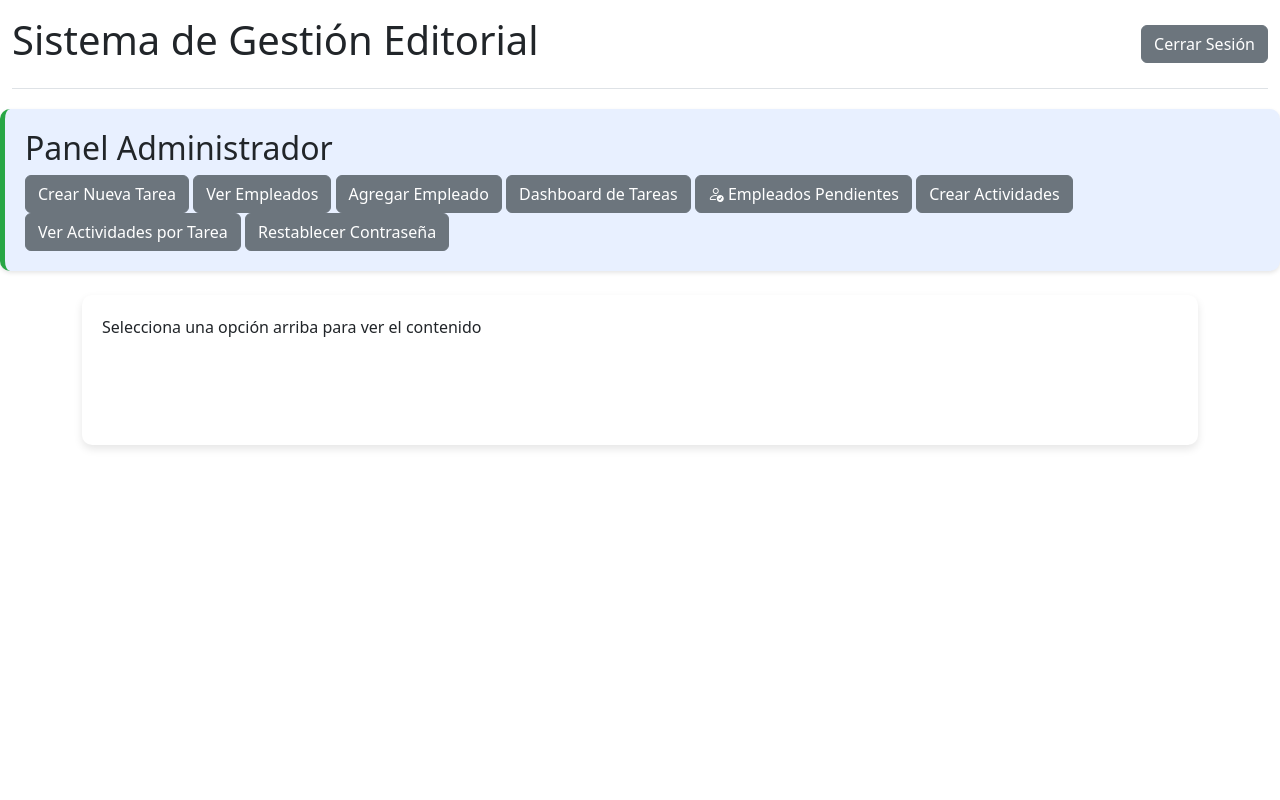
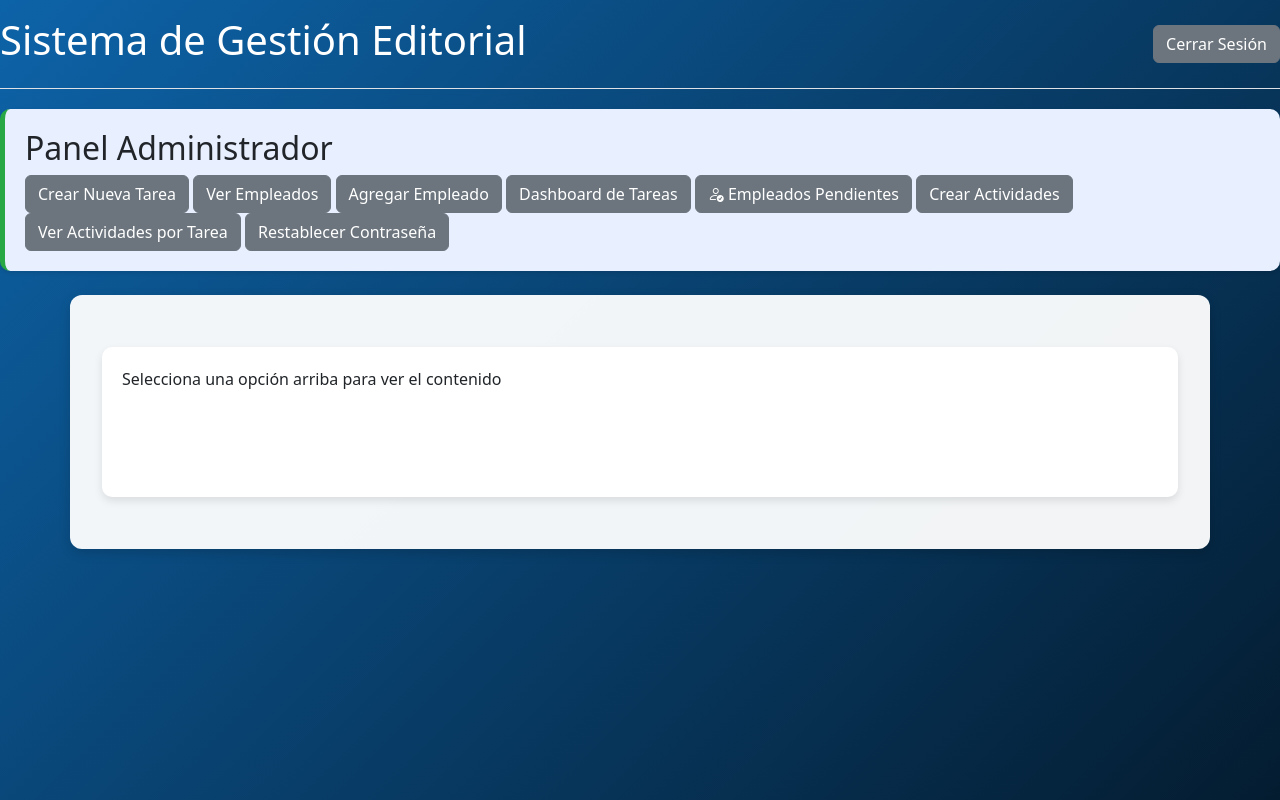
Before and after one commit to jairocron/Gestion-Editorial, a PHP site: page /admin/panel_admin.php in a window 1280 px wide. Run offline with PHP 8.4, Linux system fonts and the light colour scheme; the visitor is signed in with stand-in values (Sample User, id 1); a stand-in replaces the project's code that opens the database connection.

Commit message:
mejoras visuales en el panel de administración, estandarización de botones  y aplicación de background

```diff
--- a/admin/panel_admin.php
+++ b/admin/panel_admin.php
@@ -20,14 +20,14 @@ if (!isset($_SESSION['user_id']) || $_SESSION['user_rol'] !== 'ADMIN') {
     <meta http-equiv="Pragma" content="no-cache" />
     <meta http-equiv="Expires" content="0" />
 </head>
-<body>
+<body class="admin-dashboard">
     <div class="container-fluid">
         <div class="d-flex justify-content-between align-items-center py-3 border-bottom">
-            <h1>Sistema de Gestión Editorial</h1>
+            <span style="color:white;"><h1>Sistema de Gestión Editorial</h1></span>
             <button class="btn btn-secondary" onclick="cerrarSesion()">Cerrar Sesión</button>
         </div>
     </div>
-    <div class="seccion-admin">
+    <div class ="seccion-admin">
         <h2>Panel Administrador</h2>
         <button class="btn btn-secondary" onclick="mostrarFormularioTarea()">Crear Nueva Tarea</button>
         <button class="btn btn-secondary" onclick="verEmpleados()">Ver Empleados</button>
@@ -58,7 +58,7 @@ if (!isset($_SESSION['user_id']) || $_SESSION['user_rol'] !== 'ADMIN') {
                     <label for=\"newPassword\" class=\"form-label\">Nueva contraseña</label>\n\
                     <input type=\"text\" class=\"form-control\" id=\"newPassword\" name=\"newPassword\" required>\n\
                 </div>\n\
-                <button type=\"submit\" class=\"btn btn-success w-100\">Restablecer</button>\n\
+                <button type=\"submit\" class=\"btn btn-outline-secondary\">Restablecer</button>\n\
                 <div id=\"mensajeReset\" class=\"mt-3\"></div>\n\
             </form>\n\
         </div>\n\
--- a/empleado/panel_empleado.php
+++ b/empleado/panel_empleado.php
@@ -20,15 +20,15 @@ if (!isset($_SESSION['user_id']) || $_SESSION['user_rol'] !== 'NORMAL') {
 
 
 </head>
-<body>
+<body class="empleado-dashboard">
     <div class="container-fluid">
         <div class="d-flex justify-content-between align-items-center py-3 border-bottom">
-            <h1>Sistema de Gestión Editorial</h1>
+            <span style="color: white;"><h1>Sistema de Gestión Editorial</h1></span>
             <button class="btn btn-secondary" onclick="cerrarSesion()">Cerrar Sesión</button>
         </div>
     </div>
     <div class="seccion-empleado">
-        <h2>Panel Empleado</h2>
+        <span style="color: black;"><h2>Panel Empleado</h2></span>
         <button class="btn btn-secondary" onclick="verMisActividades()">Mis Actividades</button>
         <button class="btn btn-secondary" onclick="marcarCompletada()">Marcar como Completada</button>
         <button class="btn btn-secondary" onclick="verActividadesEnDesarrollo()">Actividades en Desarrollo</button>
--- a/shared/assets/css/styles.css
+++ b/shared/assets/css/styles.css
@@ -279,3 +279,38 @@ footer {
     background-color: #ffffff;
     color: rgb(255, 255, 255);
 }
+
+/* ============================================
+   BACKGROUNDS DE PANELES
+   ============================================ */
+
+/* Panel Admin - degradado azul/morado */
+body.admin-dashboard {
+    background: linear-gradient(135deg, #0d63a8 0%, #041c30 100%);
+    min-height: 100vh;
+}
+
+/* Panel Empleado - degradado verde */
+body.empleado-dashboard {
+    background: linear-gradient(135deg, #0d63a8 0%, #041c30 100%);
+    min-height: 100vh;
+}
+
+/* Contenedor principal con fondo semitransparente para mejor legibilidad */
+body.admin-dashboard .container,
+body.empleado-dashboard .container {
+    background-color: rgba(255, 255, 255, 0.95);
+    border-radius: 12px;
+    padding: 2rem;
+    margin-top: 1rem;
+    margin-bottom: 1rem;
+    box-shadow: 0 4px 12px rgba(0, 0, 0, 0.15);
+}
+
+/* Ajuste para que el header no tenga fondo */
+body.admin-dashboard .container-fluid,
+body.empleado-dashboard .container-fluid {
+    background: transparent;
+    box-shadow: none;
+    padding: 0;
+}
--- a/shared/assets/js/script.js
+++ b/shared/assets/js/script.js
@@ -66,11 +66,11 @@ function mostrarFormularioEmpleado() {
                 </select>
             </div>
 
-            <button type="button" onclick="guardarEmpleado()" class="btn btn-success">
+            <button type="button" onclick="guardarEmpleado()" class="btn btn-outline-secondary">
                 Guardar Empleado
             </button>
 
-            <button type="button" onclick="verEmpleados()" class="btn btn-secondary">
+            <button type="button" onclick="verEmpleados()" class="btn btn-outline-secondary">
                 Cancelar
             </button>
         </form>
@@ -116,7 +116,7 @@ function mostrarFormularioEmpleado() {
                             ${empleadosOptions}
                         </select>
                     </div>
-                    <button type="submit" class="btn btn-primary">Guardar actividad</button>
+                    <button type="submit" class="btn btn-outline-secondary">Guardar actividad</button>
                 </form>
                 <div id="mensajeActividad"></div>
             `;
@@ -178,7 +178,7 @@ function mostrarFormularioActividades(id, nombre, descripcion, tiempo_estimado)
                 <label>Email:</label><br>
                 <input type="email" id="emailEdicion" name="emailEdicion" value="${email}" required class="form-control">
             </div>
-            <button type="button" onclick="guardarEdicion(${id})" class="btn btn-success">
+            <button type="button" onclick="guardarEdicion(${id})" class="btn btn-secondary">
                 Guardar Cambios
             </button>
             <button type="button" onclick="verEmpleados()" class="btn btn-secondary">
@@ -278,7 +278,7 @@ async function mostrarActividadesPorTarea() {
                                 <span class="badge bg-info me-2">Actividad ID: ${act.id}</span>
                                 <span class="badge ${estadoBadge}">${estadoTexto}</span>
                                 <h6 class="mt-2 mb-1">${act.nombre}</h6>
-                                <p class="mb-1 small text-muted">${act.descripcion || 'Sin descripción'}</p>
+                 <p class="mb-1 small text-muted">${act.descripcion                || 'Sin descripción'}</p>
                                 <div class="row small">
                                     <div class="col-md-6">
                                         <strong> Empleado:</strong> ${act.empleado_id}<br>
@@ -293,10 +293,10 @@ async function mostrarActividadesPorTarea() {
                                 </div>
                             </div>
                             <div class="btn-group-vertical btn-group-sm ms-3">
-                                ${act.estado === 'finalizada' ? `<button class="btn btn-sm btn-success" onclick="evaluarActividad(${act.id})">Evaluar</button>` : ''}
-                                ${act.estado === 'cerrada' ? `<button class="btn btn-sm btn-info" onclick="clonarActividad(${act.id})">Clonar</button>` : ''}
-                                ${act.estado === 'asignada' ? `<button class="btn btn-sm btn-warning" onclick="editarActividad(${act.id}, 'mostrarActividadesPorTarea')">Editar</button>` : ''}
-                                <button class="btn btn-sm btn-danger" onclick="eliminarActividad(${act.id}, 'mostrarActividadesPorTarea')">Eliminar</button>
+                                ${act.estado === 'finalizada' ? `<button class="btn btn-sm btn-outline-success" onclick="evaluarActividad(${act.id})">Evaluar</button>` : ''}
+                                ${act.estado === 'cerrada' ? `<button class="btn btn-sm btn-outline-info" onclick="clonarActividad(${act.id})">Clonar</button>` : ''}
+                                ${act.estado === 'asignada' ? `<button class="btn btn-outline-secondary" onclick="editarActividad(${act.id}, 'mostrarActividadesPorTarea')">Editar</button>` : ''}
+                                <button class="btn btn-outline-secondary" onclick="eliminarActividad(${act.id}, 'mostrarActividadesPorTarea')">Eliminar</button>
                             </div>
                         </div>
                     </li>`;
@@ -508,7 +508,7 @@ function mostrarFormularioTarea() {
                     ${options}
                 </select>
             </div>
-            <button type="submit" class="btn btn-primary">Guardar tarea</button>
+            <button type="submit" class="btn btn-outline-secondary">Guardar tarea</button>
             </form>
             <div id="mensajeTarea"></div>
         `;
@@ -572,9 +572,9 @@ function verEmpleados() {
                     : `https://ui-avatars.com/api/?name=${encodeURIComponent(emp.nombre)}+${encodeURIComponent(emp.apellido || '')}&background=random&size=64&bold=true`;
 
                 const estadoBadge = emp.estado === 'activo'
-                    ? '<span class="badge badge-sm bg-success">Activo</span>'
+                    ? '<span class="badge badge-sm bg-secondary">Activo</span>'
                     : emp.estado === 'pendiente'
-                    ? '<span class="badge badge-sm bg-warning">Pendiente</span>'
+                    ? '<span class="badge badge-sm bg-secondary">Pendiente</span>'
                     : '<span class="badge badge-sm bg-secondary">Inactivo</span>';
 
                 const rolTexto = emp.rol === 'ADMIN' ? 'Administrador' : 'Empleado';
@@ -604,9 +604,9 @@ function verEmpleados() {
                             <span class="text-secondary text-xs font-weight-normal">${emp.email}</span>
                         </td>
                         <td class="align-middle">
-                                <button class="btn btn-sm btn-warning" onclick="editarEmpleado(${emp.id})">Editar</button>
+                                <button class="btn btn-sm btn-outline-secondary" onclick="editarEmpleado(${emp.id})">Editar</button>
                             </a>
-                             <button class="btn btn-sm btn-danger" onclick="eliminarEmpleado(${emp.id})">Eliminar</button>
+                             <button class="btn btn-sm btn-outline-secondary" onclick="eliminarEmpleado(${emp.id})">Eliminar</button>
                             </a>
                         </td>
                     </tr>`;
@@ -646,7 +646,7 @@ function editarEmpleado(id) {
                         <img id="preview-foto" src="${avatarUrl}" class="rounded-circle mb-3" style="width: 120px; height: 120px; object-fit: cover;" alt="Foto de perfil">
                         <div>
                             <input type="file" id="input-foto" class="form-control mb-2" accept="image/*">
-                            <button type="button" class="btn btn-sm btn-primary" onclick="subirFotoPerfil(${id})">📷 Subir Foto</button>
+                            <button type="button" class="btn btn-sm btn-secondary" onclick="subirFotoPerfil(${id})"> Subir Foto</button>
                             <div id="msg-foto" class="mt-2"></div>
                         </div>
                     </div>
@@ -680,8 +680,8 @@ function editarEmpleado(id) {
                             <option value='inactivo' ${emp.estado=='inactivo'?'selected':''}>Inactivo</option>
                         </select>
                     </div>
-                    <button type='submit' class='btn btn-success'>💾 Guardar Cambios</button>
-                    <button type='button' onclick='verEmpleados()' class='btn btn-secondary'>❌ Cancelar</button>
+                    <button type='submit' class='btn btn-outline-success'> Guardar Cambios</button>
+                    <button type='button' onclick='verEmpleados()' class='btn btn-outline-secondary'> Cancelar</button>
                 </form>`;
 
             // Preview de imagen al seleccionar
```
